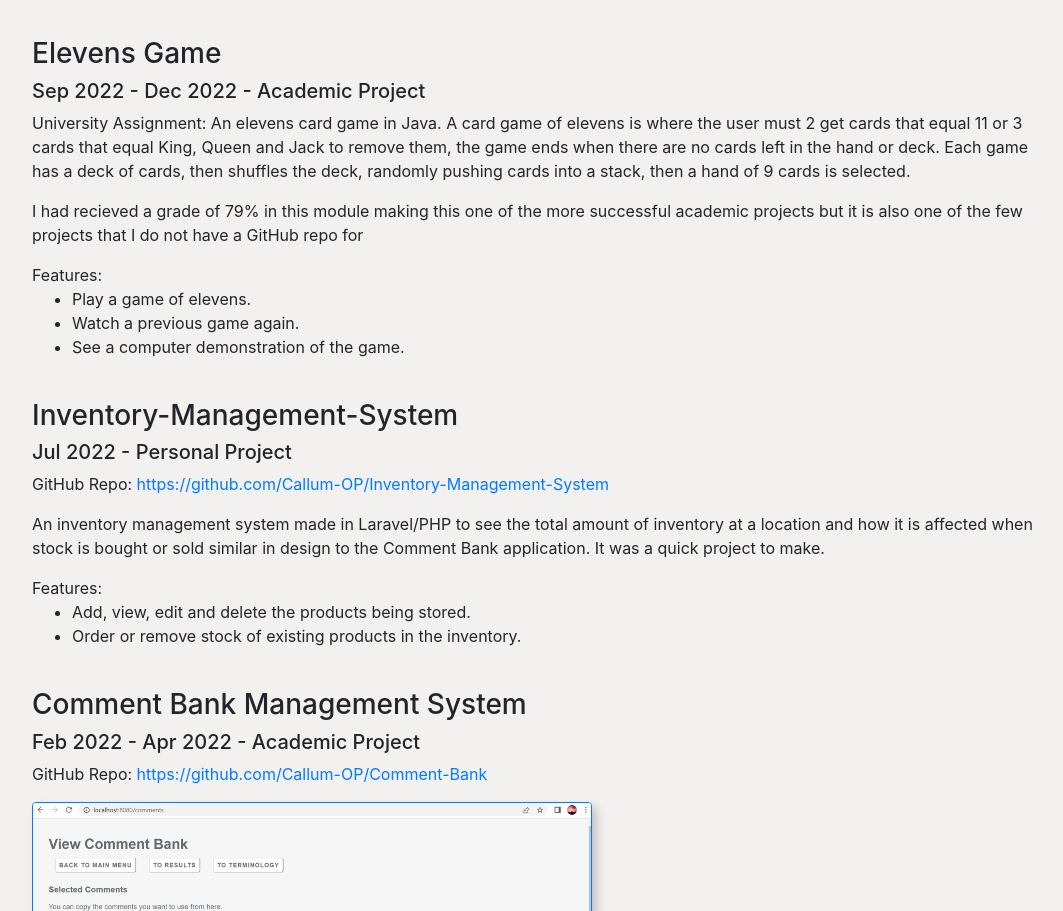
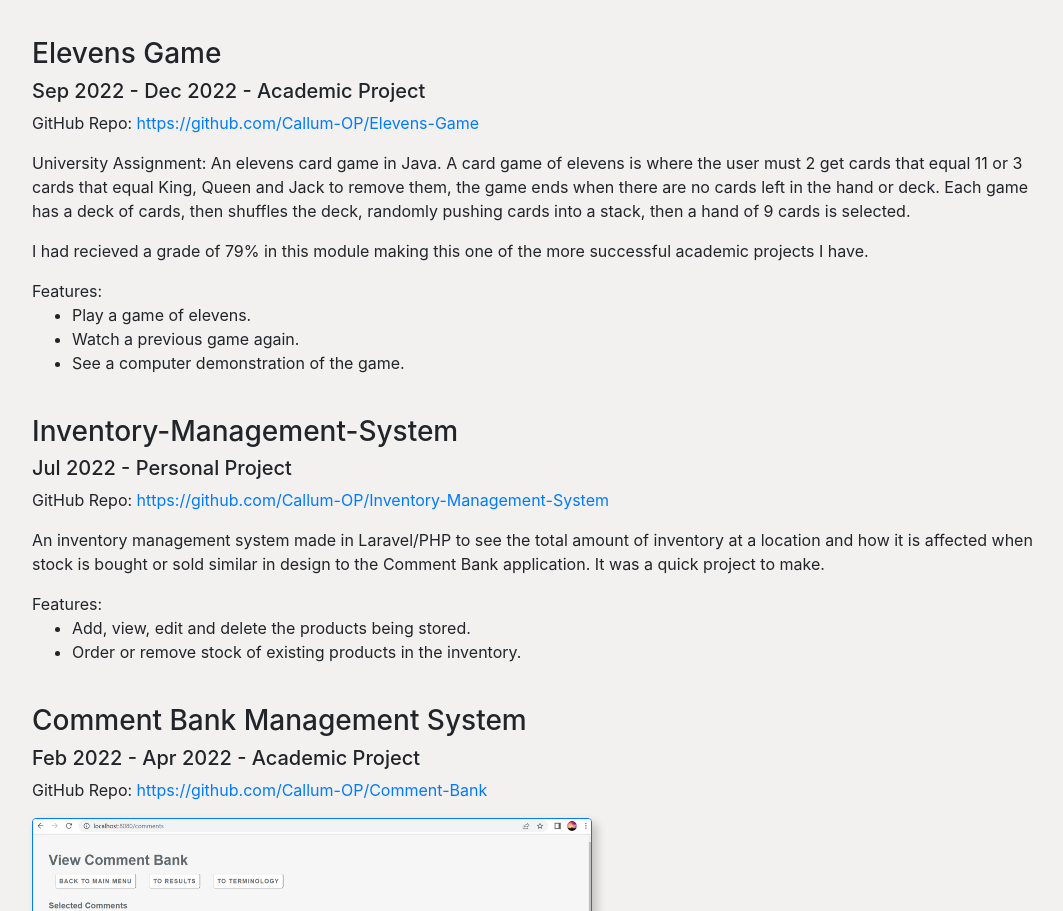
Before and after one commit to Callum-OP/callum-op.github.io, a plain HTML site: page projects.html in a window 1280 px wide. Shown: the part 4292-5203 px from the top of the page, without its empty margins (98-1161 px from the left). Drawn offline with nearby package versions, Linux system fonts and the light colour scheme.

Commit message:
Corrected elevens game description and link

```diff
--- a/projects.html
+++ b/projects.html
@@ -165,12 +165,12 @@
         <br>
         <h3>Elevens Game</h3>
         <h5>Sep 2022 - Dec 2022 - Academic Project</h5>
+        <p>GitHub Repo: <a href="https://github.com/Callum-OP/Elevens-Game">https://github.com/Callum-OP/Elevens-Game</a></p>
         <p>University Assignment: An elevens card game in Java. A card game of elevens is where the user must
             2 get cards that equal 11 or 3 cards that equal King, Queen and Jack to remove them, the game ends
             when there are no cards left in the hand or deck. Each game has a deck of cards, then shuffles the
             deck, randomly pushing cards into a stack, then a hand of 9 cards is selected. </p>
-            <p>I had recieved a grade of 79% in this module making this one of the more successful academic projects
-                but it is also one of the few projects that I do not have a GitHub repo for</p>
+            <p>I had recieved a grade of 79% in this module making this one of the more successful academic projects I have.</p>
 
             Features:
             <ul>
@@ -223,7 +223,7 @@
         <br>
         <h3>The Books List</h3>
         <h5>Sep 2020 - Dec 2020 - Academic Project</h5>
-                <p>GitHub Repo: <a href="https://github.com/Callum-OP/Books-Menu">https://github.com/Callum-OP/Books-Menu</a></p>
+        <p>GitHub Repo: <a href="https://github.com/Callum-OP/Books-Menu">https://github.com/Callum-OP/Books-Menu</a></p>
         <p>University Assignment: A simple text based Python program for storing book details in a text file.</p>
         <p>This is my first programming assignment at university and when I would have first learned about Python</p>
 
```
